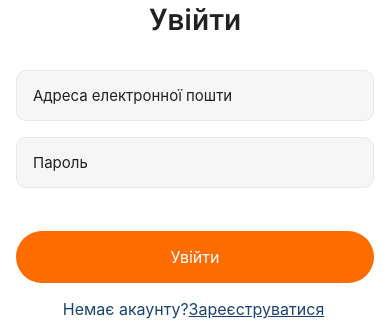
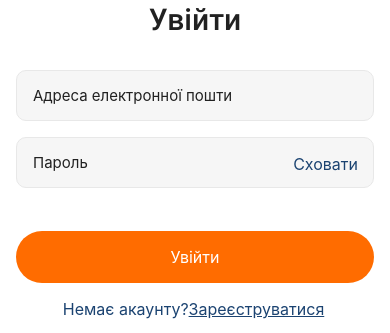
Before and after one commit to smoliymaryan89/react-native-publication-app, a React Native app: screen / in a window 390 px wide. Shown: the part 414-747 px from the top of the page. Built offline with nearby package versions, Linux system fonts and the light colour scheme.

Commit message:
feat: added functionality to login form

```diff
--- a/src/screens/LoginScreen.jsx
+++ b/src/screens/LoginScreen.jsx
@@ -1,28 +1,123 @@
+import { useState } from "react";
 import {
   ImageBackground,
+  Keyboard,
+  KeyboardAvoidingView,
+  Platform,
   StyleSheet,
   Text,
   TouchableOpacity,
+  TouchableWithoutFeedback,
   View,
 } from "react-native";
-import React from "react";
 import Input from "../components/Input";
 import CustomButton from "../components/CustomButton";
 
 const LoginScreen = () => {
+  const [email, setEmail] = useState("");
+  const [password, setPassword] = useState("");
+  const [isEmailFocused, setIsEmailFocused] = useState(false);
+  const [isPasswordFocused, setIsPasswordFocused] = useState(false);
+  const [showPassword, setShowPassword] = useState(false);
+
+  const [isKeyboardShowing, setIsKeyboardShowing] = useState(false);
+
+  const toggleShowPassword = () => setShowPassword((prev) => !prev);
+
+  const onLogin = () => console.log(`Email: ${email}\nPassword: ${password}`);
+
   return (
+    <TouchableWithoutFeedback onPress={Keyboard.dismiss}>
       <View style={styles.container}>
         <ImageBackground
           source={require("../assets/images/bg-img.jpg")}
           style={styles.bgImg}
         >
-        <View style={styles.wrapper}>
+          <KeyboardAvoidingView
+            behavior={Platform.OS == "ios" ? "padding" : ""}
+          >
+            <View
+              style={
+                isKeyboardShowing
+                  ? { ...styles.wrapper, paddingBottom: 0 }
+                  : styles.wrapper
+              }
+            >
               <Text style={styles.title}>Увійти</Text>
               <View style={styles.formWrapper}>
-            <Input placeholder="Адреса електронної пошти" />
-            <Input placeholder="Пароль" />
-            <CustomButton text={"Увійти"} styleProps={{ marginTop: 27 }} />
+                <Input
+                  placeholder="Адреса електронної пошти"
+                  value={email}
+                  onChangeText={setEmail}
+                  onFocus={() => {
+                    setIsKeyboardShowing(true);
+                    setIsEmailFocused(true);
+                  }}
+                  onBlur={() => {
+                    setIsKeyboardShowing(false);
+                    setIsEmailFocused(false);
+                  }}
+                  styleProps={
+                    isEmailFocused && {
+                      borderColor: "#FF6C00",
+                      backgroundColor: "#fff",
+                    }
+                  }
+                />
+                <View style={{ position: "relative" }}>
+                  <Input
+                    placeholder="Пароль"
+                    value={password}
+                    onChangeText={setPassword}
+                    secureTextEntry={showPassword && true}
+                    onFocus={() => {
+                      setIsKeyboardShowing(true);
+                      setIsPasswordFocused(true);
+                    }}
+                    onBlur={() => {
+                      setIsKeyboardShowing(false);
+                      setIsPasswordFocused(false);
+                    }}
+                    styleProps={{
+                      ...(isPasswordFocused && {
+                        borderColor: "#FF6C00",
+                        backgroundColor: "#fff",
+                      }),
+                      ...(showPassword
+                        ? { paddingRight: 100 }
+                        : { paddingRight: 90 }),
+                    }}
+                  />
+                  <TouchableOpacity
+                    activeOpacity={0.6}
+                    style={{
+                      position: "absolute",
+                      right: 16,
+                      top: 17,
+                    }}
+                    onPress={toggleShowPassword}
+                  >
+                    <Text
+                      style={{
+                        color: "#1B4371",
+                        fontSize: 16,
+                      }}
+                    >
+                      {showPassword ? "Показати" : "Сховати"}
+                    </Text>
+                  </TouchableOpacity>
                 </View>
+                {!isKeyboardShowing && (
+                  <CustomButton
+                    text={"Увійти"}
+                    styleProps={
+                      isKeyboardShowing ? { marginTop: 0 } : { marginTop: 27 }
+                    }
+                    onPress={onLogin}
+                  />
+                )}
+              </View>
+              {!isKeyboardShowing && (
                 <TouchableOpacity activeOpacity={0.7}>
                   <Text style={styles.noAccountMessage}>
                     Немає акаунту?
@@ -31,13 +126,14 @@ const LoginScreen = () => {
                     </Text>
                   </Text>
                 </TouchableOpacity>
+              )}
             </View>
+          </KeyboardAvoidingView>
         </ImageBackground>
       </View>
+    </TouchableWithoutFeedback>
   );
 };
-
-export default LoginScreen;
 
 const styles = StyleSheet.create({
   container: {
@@ -73,3 +169,5 @@ const styles = StyleSheet.create({
     marginRight: 3,
   },
 });
+
+export default LoginScreen;
```
Lines whose indentation alone changed are shown as unchanged.
